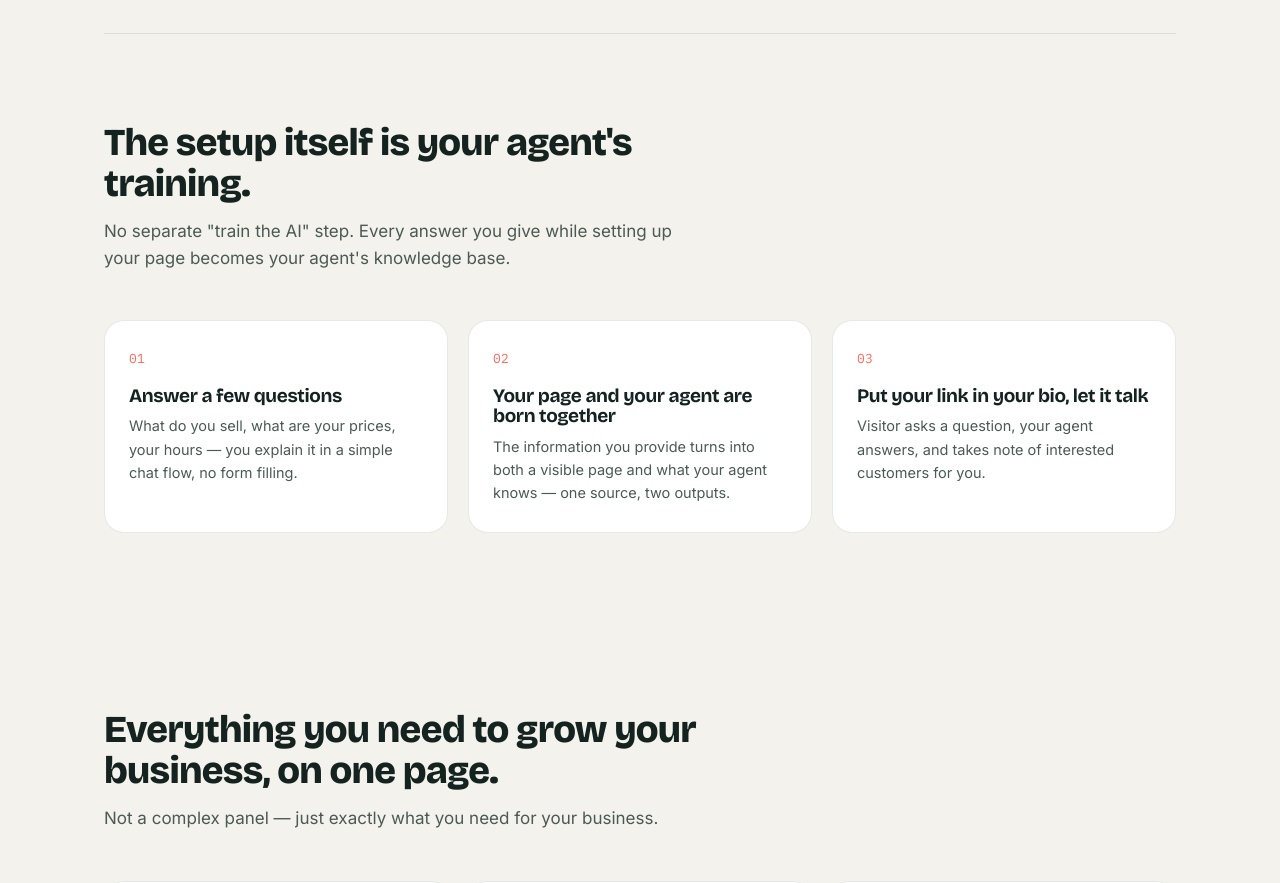
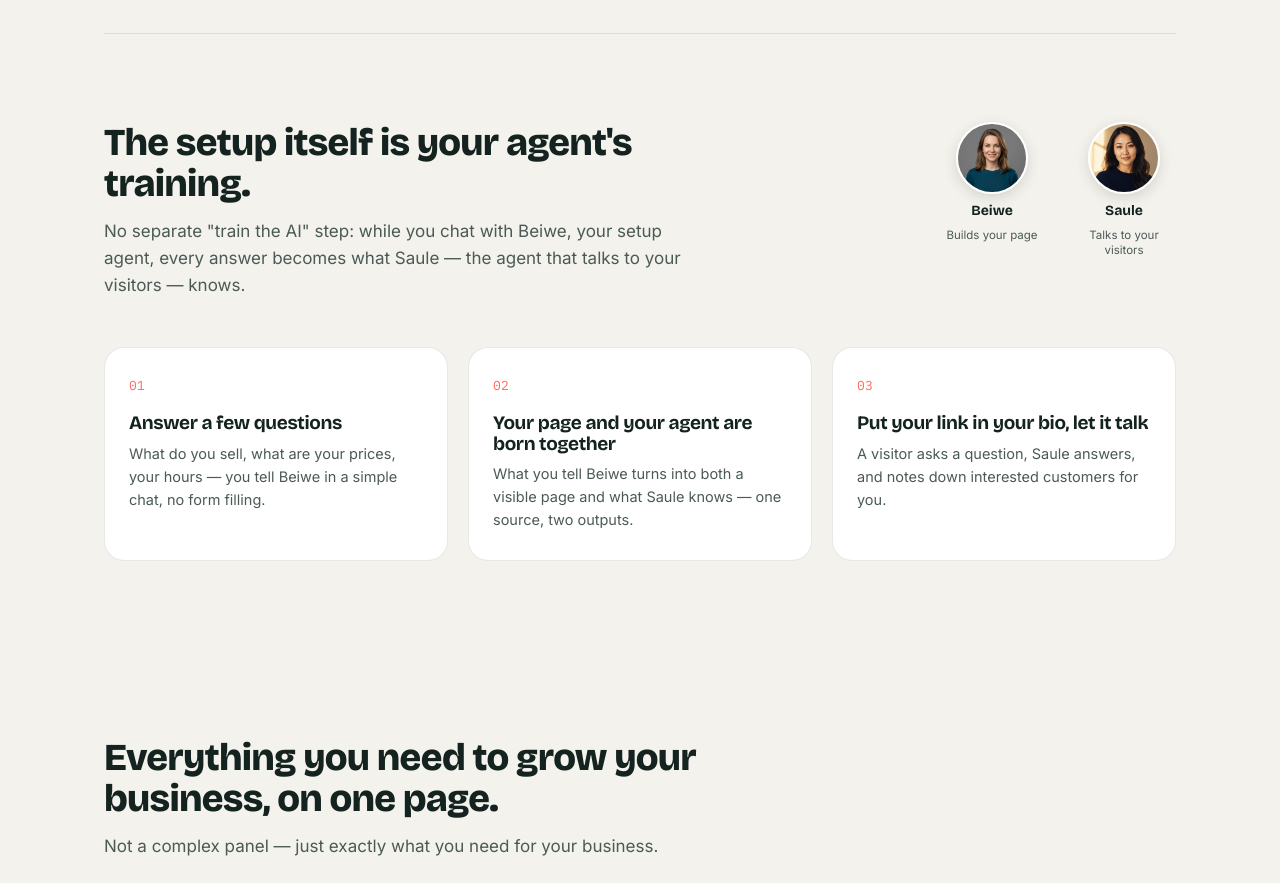
Before and after one commit to pelevanid-lab/talkinbio, a Next.js app: page /en in a window 1280 px wide. Shown: the part 1100-1983 px from the top of the page. Built offline with nearby package versions, Linux system fonts and the light colour scheme.

Commit message:
landing.v.2

```diff
--- a/messages/en.json
+++ b/messages/en.json
@@ -21,18 +21,22 @@
     },
     "steps": {
       "title": "The setup itself is your agent's training.",
-      "sub": "No separate \"train the AI\" step. Every answer you give while setting up your page becomes your agent's knowledge base.",
+      "sub": "No separate \"train the AI\" step: while you chat with Beiwe, your setup agent, every answer becomes what Saule — the agent that talks to your visitors — knows.",
       "step1": {
         "title": "Answer a few questions",
-        "desc": "What do you sell, what are your prices, your hours — you explain it in a simple chat flow, no form filling."
+        "desc": "What do you sell, what are your prices, your hours — you tell Beiwe in a simple chat, no form filling."
       },
       "step2": {
         "title": "Your page and your agent are born together",
-        "desc": "The information you provide turns into both a visible page and what your agent knows — one source, two outputs."
+        "desc": "What you tell Beiwe turns into both a visible page and what Saule knows — one source, two outputs."
       },
       "step3": {
         "title": "Put your link in your bio, let it talk",
-        "desc": "Visitor asks a question, your agent answers, and takes note of interested customers for you."
+        "desc": "A visitor asks a question, Saule answers, and notes down interested customers for you."
+      },
+      "agents": {
+        "beiweRole": "Builds your page",
+        "sauleRole": "Talks to your visitors"
       }
     },
     "features": {
--- a/messages/tr.json
+++ b/messages/tr.json
@@ -21,18 +21,22 @@
     },
     "steps": {
       "title": "Kurulumun kendisi, ajanının eğitimi.",
-      "sub": "Ayrı bir \"yapay zekayı besle\" adımı yok. Sayfanı kurarken verdiğin her cevap, aynı anda temsilcinin bilgi kaynağı oluyor.",
+      "sub": "Ayrı bir \"yapay zekayı besle\" adımı yok: kurulum ajanın Beiwe'yle sohbet ederken verdiğin her cevap, ziyaretçilerinle konuşan Saule'nin bilgi kaynağı oluyor.",
       "step1": {
         "title": "Birkaç soruya cevap ver",
-        "desc": "Ne satıyorsun, fiyatların ne, saatlerin ne — sade bir sohbet akışıyla anlatıyorsun, form doldurmuyorsun."
+        "desc": "Ne satıyorsun, fiyatların ne, saatlerin ne — Beiwe'yle sade bir sohbet akışında anlatıyorsun, form doldurmuyorsun."
       },
       "step2": {
         "title": "Sayfan ve temsilcin birlikte doğar",
-        "desc": "Verdiğin bilgi hem görünür bir sayfaya hem de ajanının bildiklerine dönüşür — tek kaynak, iki çıktı."
+        "desc": "Beiwe'ye verdiğin bilgi hem görünür bir sayfaya hem de Saule'nin bildiklerine dönüşür — tek kaynak, iki çıktı."
       },
       "step3": {
         "title": "Linkini bio'na koy, konuşmaya bırak",
-        "desc": "Ziyaretçi soru sorar, temsilcin cevaplar, ilgilenen müşteriyi senin için not alır."
+        "desc": "Ziyaretçi soru sorar, Saule cevaplar, ilgilenen müşteriyi senin için not alır."
+      },
+      "agents": {
+        "beiweRole": "Sayfanı kurar",
+        "sauleRole": "Ziyaretçinle konuşur"
       }
     },
     "features": {
--- a/src/app/[locale]/landing.css
+++ b/src/app/[locale]/landing.css
@@ -451,6 +451,66 @@
   font-size: 17px;
 }
 
+/* ---- steps head: intro text + Beiwe/Saule avatars ---- */
+#landing-page .steps-head {
+  display: flex;
+  flex-wrap: wrap;
+  align-items: flex-start;
+  justify-content: space-between;
+  gap: 32px;
+  margin-bottom: 48px;
+}
+
+#landing-page .steps-head .section-head {
+  margin-bottom: 0;
+}
+
+#landing-page .agents-intro {
+  display: flex;
+  gap: 28px;
+  flex-shrink: 0;
+}
+
+#landing-page .agent-chip {
+  display: flex;
+  flex-direction: column;
+  align-items: center;
+  text-align: center;
+  gap: 6px;
+  width: 104px;
+}
+
+#landing-page .agent-avatar {
+  width: 72px;
+  height: 72px;
+  border-radius: 50%;
+  overflow: hidden;
+  border: 2px solid var(--paper-raised);
+  box-shadow: 0 4px 14px rgba(20,35,31,0.14);
+}
+
+#landing-page .agent-name {
+  font-family: 'Bricolage Grotesque', sans-serif;
+  font-weight: 700;
+  font-size: 14px;
+  color: var(--ink);
+}
+
+#landing-page .agent-role {
+  font-size: 11.5px;
+  color: var(--ink-soft);
+  line-height: 1.3;
+}
+
+@media(max-width:759px) {
+  #landing-page .steps-head {
+    flex-direction: column;
+  }
+  #landing-page .agents-intro {
+    align-self: flex-start;
+  }
+}
+
 /* ---- statement / insight ---- */
 #landing-page .statement {
   padding: 60px 0;
--- a/src/app/[locale]/page.tsx
+++ b/src/app/[locale]/page.tsx
@@ -1,5 +1,6 @@
 import { getTranslations } from 'next-intl/server';
 import { cookies } from 'next/headers';
+import Image from 'next/image';
 import { Link } from '@/i18n/routing';
 import LandingMockup from '@/components/LandingMockup';
 import LanguageSwitcher from '@/components/LanguageSwitcher';
@@ -169,9 +170,27 @@ export default async function HomePage({ params }: any) {
 
         <section id="nasil-calisir">
           <div className="wrap">
-            <div className="section-head">
-              <h2>{t('steps.title')}</h2>
-              <p>{t('steps.sub')}</p>
+            <div className="steps-head">
+              <div className="section-head">
+                <h2>{t('steps.title')}</h2>
+                <p>{t('steps.sub')}</p>
+              </div>
+              <div className="agents-intro">
+                <div className="agent-chip">
+                  <div className="agent-avatar">
+                    <Image src="/beiwe-avatar-v1.png" alt="Beiwe" width={72} height={72} className="w-full h-full object-cover" />
+                  </div>
+                  <span className="agent-name">Beiwe</span>
+                  <span className="agent-role">{t('steps.agents.beiweRole')}</span>
+                </div>
+                <div className="agent-chip">
+                  <div className="agent-avatar">
+                    <Image src="/saule-avatar-v1.png" alt="Saule" width={72} height={72} className="w-full h-full object-cover" />
+                  </div>
+                  <span className="agent-name">Saule</span>
+                  <span className="agent-role">{t('steps.agents.sauleRole')}</span>
+                </div>
+              </div>
             </div>
             <div className="steps">
               <div className="step">
--- a/src/components/EditorClient.tsx
+++ b/src/components/EditorClient.tsx
@@ -860,7 +860,7 @@ export default function EditorClient({ business, initialBlocks, initialChatMessa
                     type="button"
                     title={t('archive.title')}
                     onClick={() => setShowArchive(true)}
-                    className="mb-0.5 p-2.5 bg-white text-slate-500 hover:text-[var(--coral)] rounded-full border border-slate-300 shadow-sm shrink-0 transition-colors"
+                    className="w-[46px] h-[46px] flex items-center justify-center bg-white text-slate-500 hover:text-[var(--coral)] rounded-full border border-slate-300 shadow-sm shrink-0 transition-colors"
                   >
                     <Archive className="w-5 h-5" />
                   </button>
@@ -870,7 +870,7 @@ export default function EditorClient({ business, initialBlocks, initialChatMessa
                       type="button"
                       onClick={() => fileInputRef.current?.click()}
                       disabled={isUploadingMedia || isChatLoading}
-                      className="absolute left-3 bottom-2 p-1.5 text-slate-400 hover:text-[var(--coral)] rounded-full disabled:opacity-50 transition-colors z-10"
+                      className="absolute left-3 bottom-1.5 p-1.5 text-slate-400 hover:text-[var(--coral)] rounded-full disabled:opacity-50 transition-colors z-10"
                     >
                       {isUploadingMedia ? <Loader2 className="w-5 h-5 animate-spin" /> : <Paperclip className="w-5 h-5" />}
                     </button>
@@ -897,11 +897,11 @@ export default function EditorClient({ business, initialBlocks, initialChatMessa
                       style={{ maxHeight: '150px' }}
                     />
                     {isChatLoading ? (
-                      <button type="button" onClick={() => stop()} className="absolute right-2 bottom-1.5 p-2.5 bg-[var(--coral)] text-white rounded-lg transition-opacity">
+                      <button type="button" onClick={() => stop()} className="absolute right-2 bottom-1.5 w-8 h-8 flex items-center justify-center bg-[var(--coral)] text-white rounded-full transition-opacity">
                         <Square className="w-3 h-3 fill-white" />
                       </button>
                     ) : (
-                      <button type="submit" disabled={!input.trim()} className="absolute right-2 bottom-1.5 p-2 bg-[var(--coral)] text-white rounded-full disabled:opacity-50 transition-opacity">
+                      <button type="submit" disabled={!input.trim()} className="absolute right-2 bottom-1.5 w-8 h-8 flex items-center justify-center bg-[var(--coral)] text-white rounded-full disabled:opacity-50 transition-opacity">
                         <Send className="w-4 h-4" />
                       </button>
                     )}
@@ -911,7 +911,7 @@ export default function EditorClient({ business, initialBlocks, initialChatMessa
                     type="button"
                     title={t('newChatTooltip')}
                     onClick={() => handleNewChat()}
-                    className="mb-0.5 p-2.5 bg-white text-slate-500 hover:text-[var(--coral)] rounded-full border border-slate-300 shadow-sm shrink-0 transition-colors"
+                    className="w-[46px] h-[46px] flex items-center justify-center bg-white text-slate-500 hover:text-[var(--coral)] rounded-full border border-slate-300 shadow-sm shrink-0 transition-colors"
                   >
                     <MessageSquarePlus className="w-5 h-5" />
                   </button>
```
Also changed, not shown: messages/ru.json.
